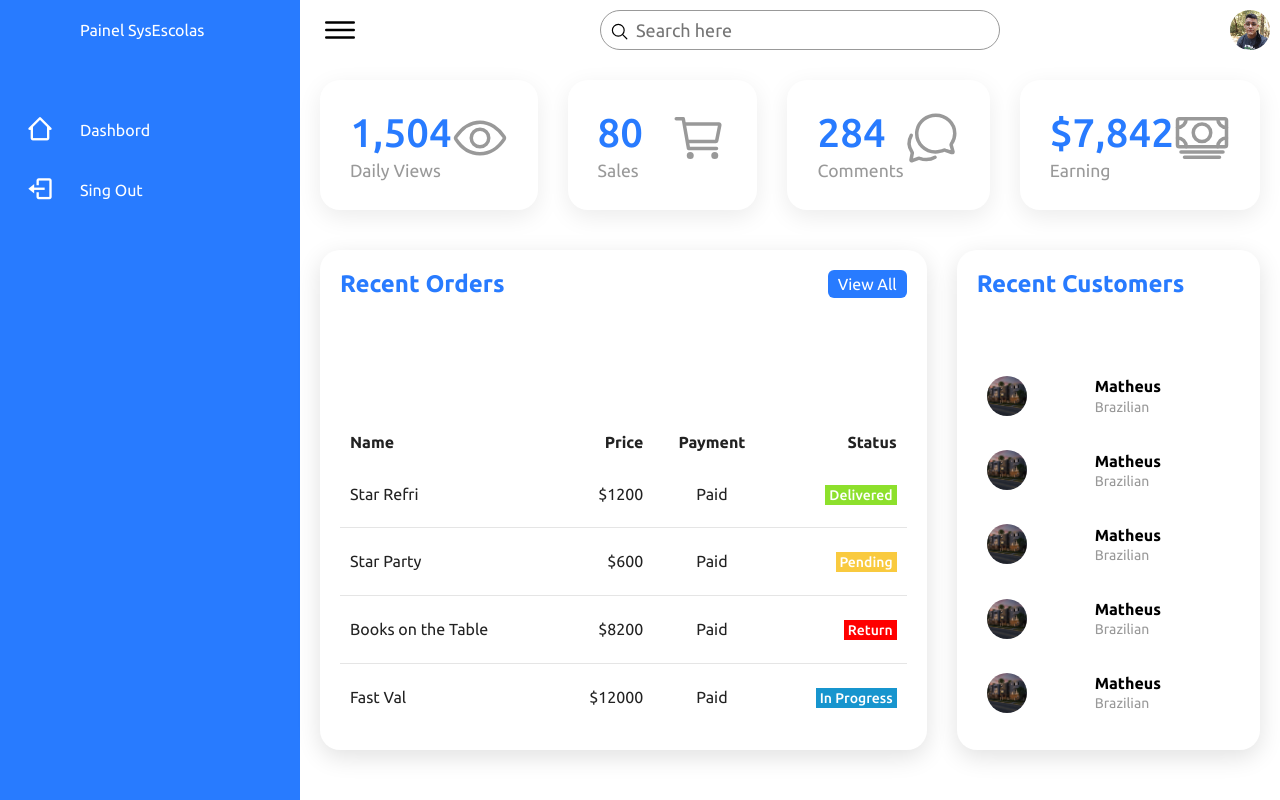
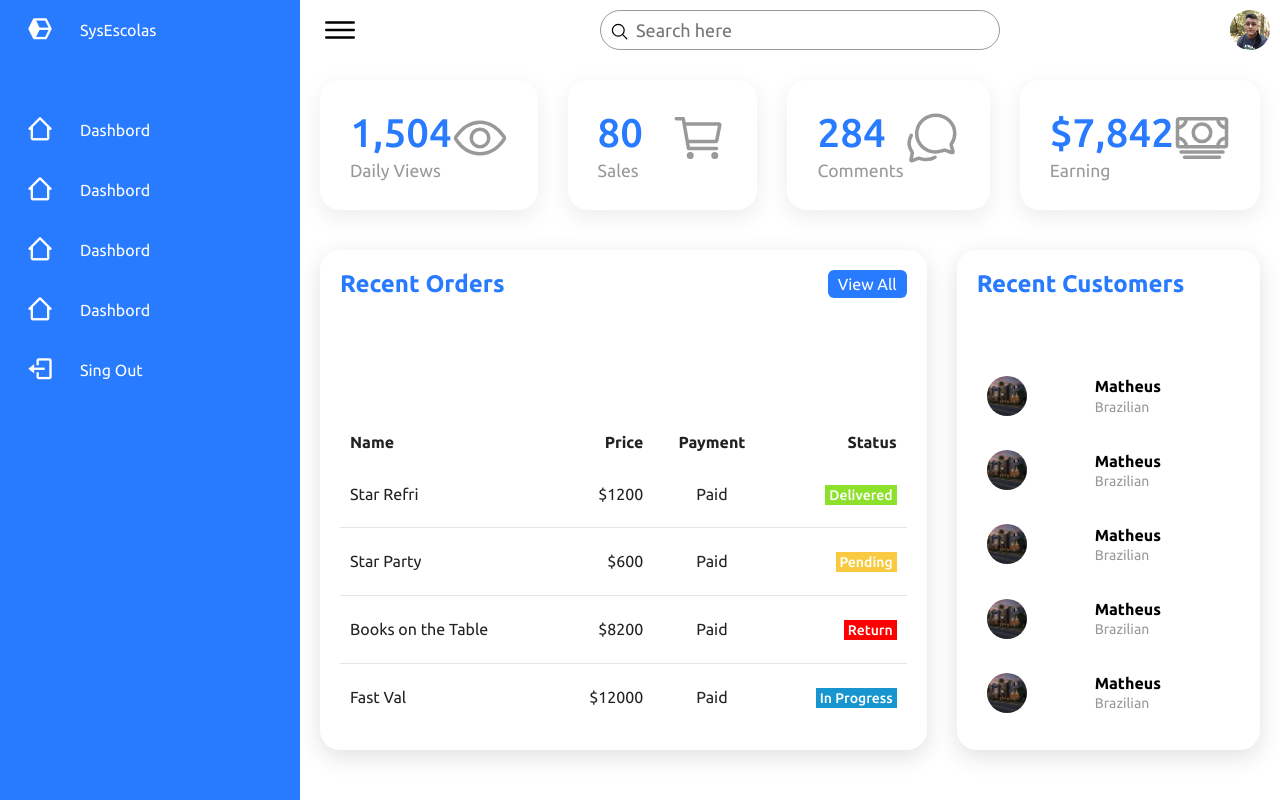
Before and after one commit to Nerd-MHOV/sysEscolas, a PHP site: page /sysescolas/ in a window 1280 px wide. Run offline with PHP 8.4, Linux system fonts and the light colour scheme; some libraries are stand-ins or nearby versions.

Commit message:
arrumando tags

```diff
--- a/pages/includes/footer.php
+++ b/pages/includes/footer.php
@@ -23,7 +23,7 @@
                 this.classList.add('hovered');
             }
             list.forEach((item) =>
-                item.addEventListener('mouseover', activeLink))
+                item.addEventListener('click', activeLink))
         </script>
     </body>
 </html>
--- a/pages/includes/header.php
+++ b/pages/includes/header.php
@@ -12,8 +12,27 @@
         <ul>
             <li>
                 <a href="#">
-                    <span class="icon"></span>
-                    <span class="title">Painel SysEscolas</span>
+                    <span class="icon"><i class='bx bxs-cube-alt'></i></span>
+                    <span class="title">SysEscolas</span>
+                </a>
+            </li>
+            <li>
+                <a href="#">
+                    <span class="icon"><i class='bx bx-home-alt-2' ></i></span>
+                    <span class="title">Dashbord</span>
+                </a>
+            </li>
+
+            <li>
+                <a href="#">
+                    <span class="icon"><i class='bx bx-home-alt-2' ></i></span>
+                    <span class="title">Dashbord</span>
+                </a>
+            </li>
+            <li>
+                <a href="#">
+                    <span class="icon"><i class='bx bx-home-alt-2' ></i></span>
+                    <span class="title">Dashbord</span>
                 </a>
             </li>
             <li>
--- a/public/css/style.css
+++ b/public/css/style.css
@@ -9,6 +9,7 @@
 :root
 {
     --blue: #287bff;
+    --lightblue: #b9d4ff;
     --white: #fff;
     --grey: #f5f5f5;
     --black1: #222;
@@ -53,7 +54,10 @@ body
     border-top-left-radius: 30px;
     border-bottom-left-radius: 30px;
 }
-.navigation ul li:hover,
+.navigation ul li:hover
+{
+    background: var(--lightblue);
+}
 .navigation ul li.hovered
 {
     background: var(--white);
@@ -114,8 +118,16 @@ body
     width: 50px;
     height: 50px;
     border-radius: 50%;
+    pointer-events: none;
+}
+.navigation ul li:hover a:before
+{
+    box-shadow: 35px 35px 0 10px var(--lightblue);
+}
+.navigation ul li.hovered a:before
+{
     box-shadow: 35px 35px 0 10px var(--white);
-    pointer-events: none;
+    z-index: 3;
 }
 .navigation ul li:hover a:after,
 .navigation ul li.hovered a:after
@@ -127,8 +139,17 @@ body
     width: 50px;
     height: 50px;
     border-radius: 50%;
+    pointer-events: none;
+}
+.navigation ul li:hover a:after
+{
+    box-shadow: 35px -35px 0 10px var(--lightblue);
+    z-index: 1;
+}
+.navigation ul li.hovered a:after
+{
     box-shadow: 35px -35px 0 10px var(--white);
-    pointer-events: none;
+    z-index: 2;
 }
 
 /* main */
```
